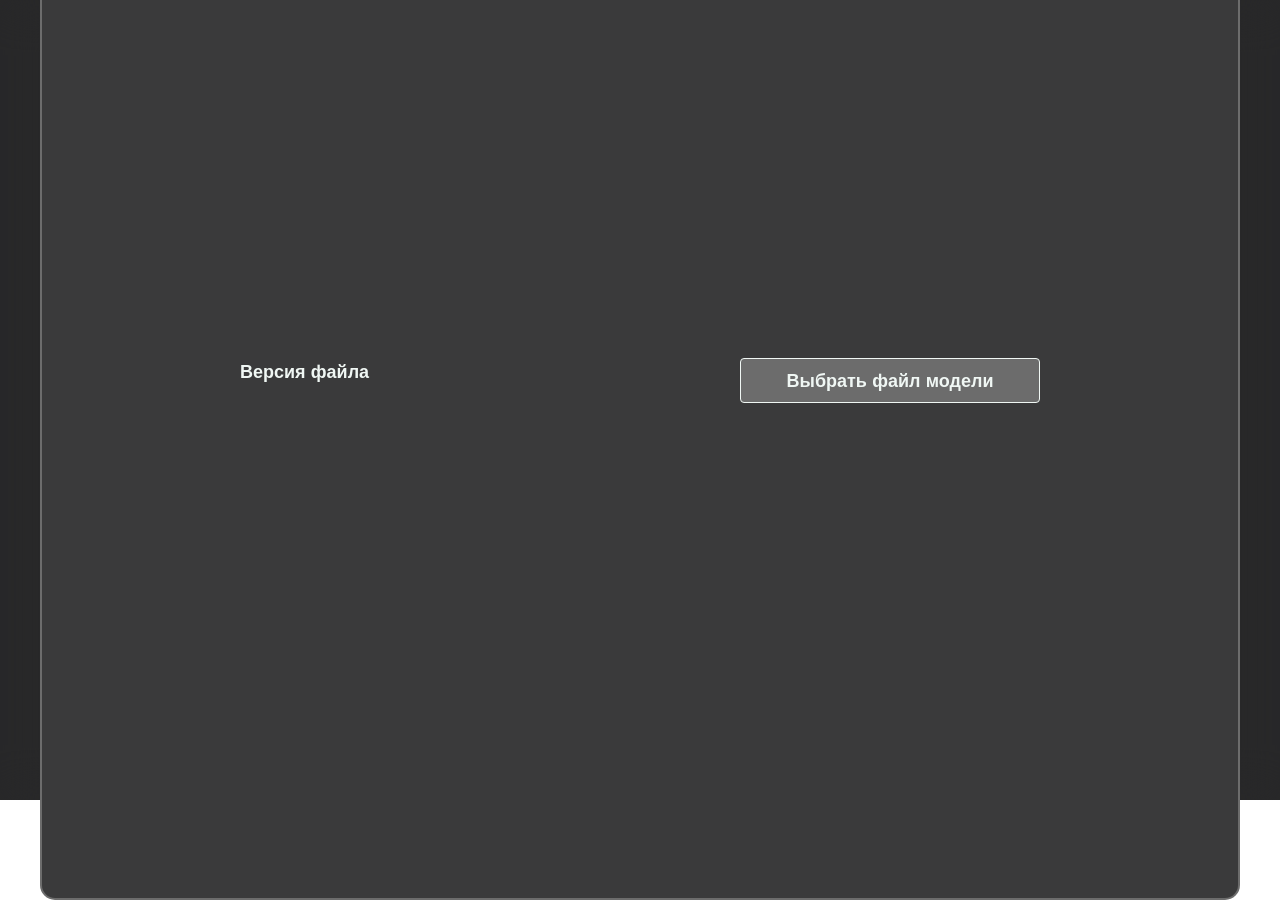
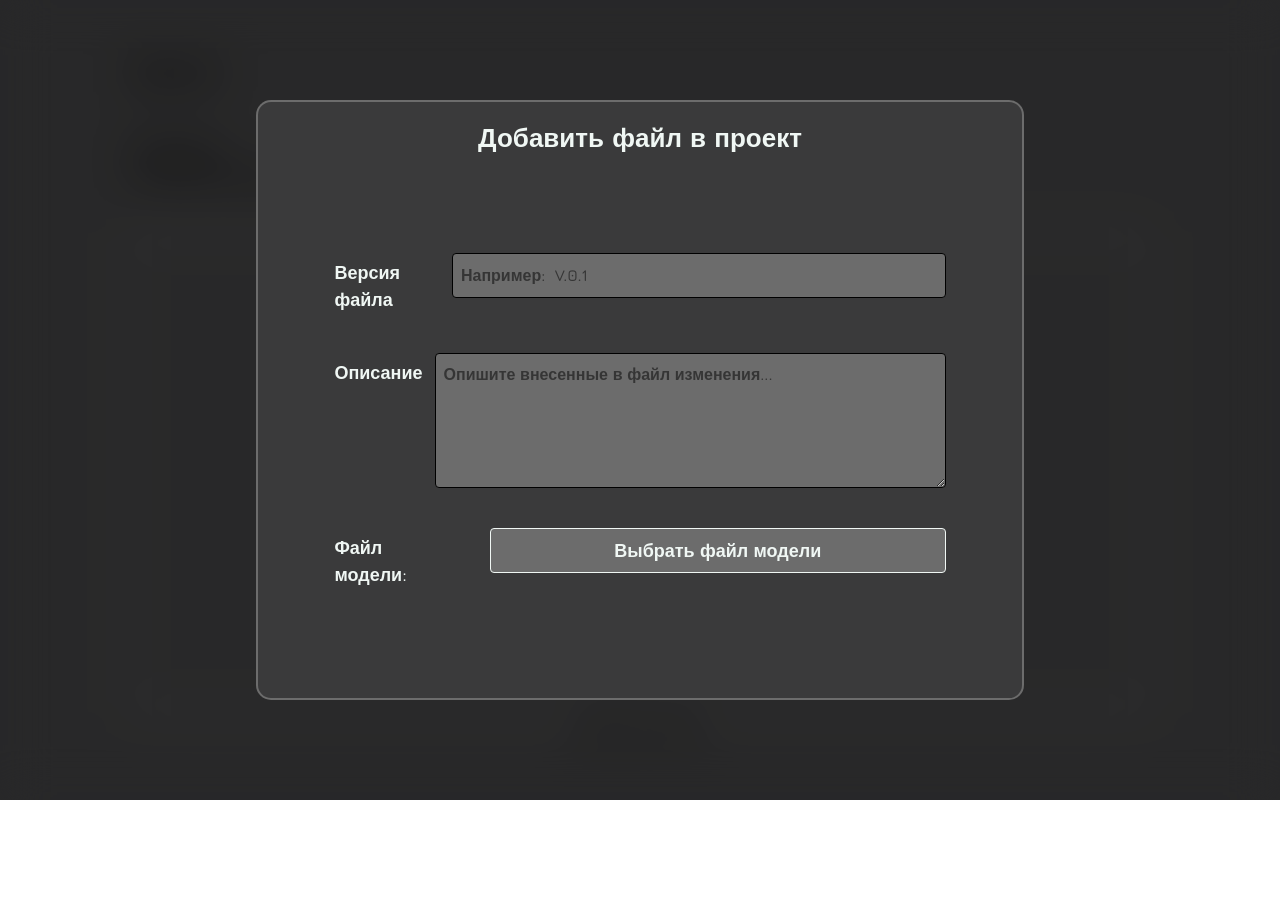
Before and after one commit to vlaus9/InterBiMatter, a React (Vite) app in the folder frontend/: page /projectPage in a window 1280 px wide. After the commit the page ends 800 px from the top, so only its background shows below. Built offline with nearby package versions, Linux system fonts and the light colour scheme; what @thatopen/components would draw is missing.

Commit message:
feat:Продолжаю делать компонент добавления файла в проект

```diff
--- a/frontend/src/components/AddFileToProjectForm/AddFileToProjectForm.tsx
+++ b/frontend/src/components/AddFileToProjectForm/AddFileToProjectForm.tsx
@@ -5,6 +5,8 @@ import { useState } from 'react'
 const AddFileToProjectForm: React.FC = () => {
 
     const [file, setFile] = useState<File>()
+    const [version, setVersion] = useState<string>('')
+    const [description, setDescription] = useState<string>('')
 
     const handleFileChange = (e: React.ChangeEvent<HTMLInputElement>) => {
         if (e.target.files && e.target.files.length > 0) {
@@ -21,7 +23,7 @@ const AddFileToProjectForm: React.FC = () => {
             variants={AnimateVariants.createProjectFormVariant}
             className='absolute flex justify-center items-center w-full h-full bg-black/30 backdrop-blur-xl'>
 
-            <div className='w-[1200px] min-w-[500px] h-[1000px] min-h-[600px] bg-(--bg-primary) border-2 border-(--button-group-primary-bg) m-[30px] rounded-[15px]'>
+            <div className='w-[60%] min-w-[500px] h-[70%] min-h-[600px] bg-(--bg-primary) border-2 border-(--button-group-primary-bg) m-[30px] rounded-[15px]'>
                 <div className='flex justify-center items-center h-20'>
                     <h1 className='text-(--text-primary) text-[26px] mb-2.5' style={{fontWeight: '800'}}>
                         Добавить файл в проект
@@ -29,9 +31,17 @@ const AddFileToProjectForm: React.FC = () => {
                 </div>
 
                 <form className='h-[80%] flex flex-col justify-center items-center'>
-                    <div className='flex gap-3 w-[800px] justify-between'>
-                        <h3 className='text-[18px] text-(--text-primary)'>Версия файла</h3>
-                        <label className='flex justify-center items-center cursor-pointer px-[15px] ml-[50px] w-[300px] h-[45px] bg-(--button-group-primary-bg) rounded-sm text-[18px] border text-(--text-primary) hover:border-[#d0cfcfff] hover:border-2 transition-all'>Выбрать файл модели</label>
+                    <div className='flex gap-3 w-[80%] justify-between mb-10'>
+                        <label htmlFor='fileVersion' className='text-[18px] text-(--text-primary) pt-1.5'>Версия файла</label>
+                        <input id='fileVersion' type='text' placeholder='Например:  V.0.1' value={version} onChange={(e: React.ChangeEvent<HTMLInputElement>) => setVersion(e.target.value)} required className='w-[600px] h-[45px] p-2 border border-black bg-(--button-group-primary-bg) outline-(--button-group-primary-bg) rounded-sm text-(--text-primary) placeholder:text-[black] placeholder:opacity-[0.5]'></input>
+                    </div>
+                    <div className='flex gap-3 w-[80%] justify-between mb-10'>
+                        <label htmlFor='fileVersion' className='text-[18px] text-(--text-primary) pt-1.5'>Описание</label>
+                        <textarea id='fileVersion' type='text' placeholder='Опишите внесенные в файл изменения...' value={description} onChange={(e: React.ChangeEvent<HTMLInputElement>) => setDescription(e.target.value)} required className='w-[600px] h-[135px] h-max-[300px] p-2 border border-black bg-(--button-group-primary-bg) outline-(--button-group-primary-bg) rounded-sm text-(--text-primary) placeholder:text-[black] placeholder:opacity-[0.5]'></textarea>
+                    </div>
+                    <div className='flex gap-3 w-[80%] justify-between'>
+                        <h3 className='text-[18px] text-(--text-primary) pt-1.5'>Файл модели:</h3>
+                        <label htmlFor='fileProject' className='flex justify-center items-center cursor-pointer px-[15px] ml-[50px] w-[600px] h-[45px] bg-(--button-group-primary-bg) rounded-sm text-[18px] border text-(--text-primary) hover:border-[#d0cfcfff] hover:border-2 transition-all'>Выбрать файл модели</label>
                         <input id='fileProject' type='file' className='hidden' accept='.ifc' onChange={handleFileChange}></input>
                     </div>
 
--- a/frontend/src/components/CreateProjectForm/CreateProjectForm.tsx
+++ b/frontend/src/components/CreateProjectForm/CreateProjectForm.tsx
@@ -75,32 +75,32 @@ const CreateProjectForm: React.FC = () => {
         exit={AnimateVariants.createProjectFormVariant.out}
         variants={{AnimateVariants}}
         className='absolute flex justify-center items-center w-full h-full bg-black/30 backdrop-blur-xl'>
-            <div className='w-[800px] min-w-[400px] h-[600px] min-h-[200px] bg-[var(--bg-primary)] border-[2px] border-[var(--button-group-primary-bg)] m-[30px] rounded-[15px]'>
-                <div className='flex justify-center items-center h-[80px]'>
-                    <h1 className='text-[var(--text-primary)] text-[26px] mb-[10px]' style={{ fontWeight: 800 }}>Создание проекта</h1>
+            <div className='w-[800px] min-w-[400px] h-[600px] min-h-[200px] bg-(--bg-primary) border-2 border-(--button-group-primary-bg) m-[30px] rounded-[15px]'>
+                <div className='flex justify-center items-center h-20'>
+                    <h1 className='text-(--text-primary) text-[26px] mb-2.5' style={{ fontWeight: 800 }}>Создание проекта</h1>
                 </div>
                 <form onSubmit={handleSubmit} className='h-[80%] flex flex-col justify-center items-center'>
-                    <div className='mb-[20px] w-[600px] flex justify-between items-center'>
-                        <label htmlFor='nameProject' className='mb-[10px] mt-[10px] text-[18px] text-[var(--text-primary)]'>Название проекта</label>
-                        <input id='nameProject' type='text' placeholder='Введите название проекта...' value={nameProject} onChange={(e: React.ChangeEvent<HTMLInputElement>) => setNameProject(e.target.value)} required className='w-[300px] h-[45px] p-[8px] border border-[black] bg-[var(--button-group-primary-bg)] outline-[var(--button-group-primary-bg)] rounded-[4px] text-[var(--text-primary)] placeholder:text-center placeholder:text-[black] placeholder:opacity-[0.5]'></input>
+                    <div className='mb-5 w-[600px] flex justify-between items-center'>
+                        <label htmlFor='nameProject' className='mb-2.5 mt-2.5 text-[18px] text-(--text-primary)'>Название проекта</label>
+                        <input id='nameProject' type='text' placeholder='Введите название проекта...' value={nameProject} onChange={(e: React.ChangeEvent<HTMLInputElement>) => setNameProject(e.target.value)} required className='w-[300px] h-[45px] p-2 border border-[black] bg-(--button-group-primary-bg) outline-(--button-group-primary-bg) rounded-sm text-(--text-primary) placeholder:text-center placeholder:text-[black] placeholder:opacity-[0.5]'></input>
                     </div>
-                    <div className='mb-[20px] w-[600px] flex justify-between items-center'>
-                        <label htmlFor='nameProject' className='mb-[10px] mt-[10px] text-[18px] text-[var(--text-primary)]'>Версия файла модели</label>
-                        <input id='nameProject' type='text' placeholder='Введите название версии...' value={version} onChange={(e: React.ChangeEvent<HTMLInputElement>) => setVersion(e.target.value)} required className='w-[300px] h-[45px] p-[8px] border border-[black] bg-[var(--button-group-primary-bg)] outline-[var(--button-group-primary-bg)] rounded-[4px] text-[var(--text-primary)] placeholder:text-center placeholder:text-[black] placeholder:opacity-[0.5]'></input>
+                    <div className='mb-5 w-[600px] flex justify-between items-center'>
+                        <label htmlFor='nameProject' className='mb-2.5 mt-2.5 text-[18px] text-(--text-primary)'>Версия файла модели</label>
+                        <input id='nameProject' type='text' placeholder='Введите название версии...' value={version} onChange={(e: React.ChangeEvent<HTMLInputElement>) => setVersion(e.target.value)} required className='w-[300px] h-[45px] p-[8px] border border-[black] bg-(--button-group-primary-bg) outline-(--button-group-primary-bg) rounded-sm text-(--text-primary) placeholder:text-center placeholder:text-[black] placeholder:opacity-[0.5]'></input>
                     </div>
                     <div className='flex justify-between items-center w-[600px] '>
-                        <h3 className='text-[18px] text-[var(--text-primary)]'>Файл модели</h3>
+                        <h3 className='text-[18px] text-(--text-primary)'>Файл модели</h3>
 
                         {selectedFiles.length === 0 ?
                             <>
-                                <label htmlFor="fileProject" className='flex rounded-[4px] px-[15px] ml-[50px] w-[300px] h-[45px] bg-[var(--button-group-primary-bg)] justify-center items-center border cursor-pointer hover:border-[#d0cfcfff] hover:border-[2px] transition-all'>
+                                <label htmlFor="fileProject" className='flex rounded-sm px-[15px] ml-[50px] w-[300px] h-[45px] bg-(--button-group-primary-bg) justify-center items-center border cursor-pointer hover:border-[#d0cfcfff] hover:border-2 transition-all'>
                                 Загрузить файл модели
                                 </label>
                                 <input id='fileProject' type='file' accept='.ifc' className='hidden' onChange={handleFileChange} multiple></input>
                             </>
                         :
-                            <div className='flex flex-col justify-center gap-[10px]'>
-                                <label htmlFor="fileProject" className='flex rounded-[4px] px-[15px] w-[300px] h-[45px] bg-[var(--button-group-primary-bg)] justify-center items-center border cursor-pointer hover:border-[#d0cfcfff] hover:border-[2px] transition-all'>
+                            <div className='flex flex-col justify-center gap-2.5'>
+                                <label htmlFor="fileProject" className='flex rounded-sm px-[15px] w-[300px] h-[45px] bg-[var(--button-group-primary-bg)] justify-center items-center border cursor-pointer hover:border-[#d0cfcfff] hover:border-[2px] transition-all'>
                                 Выбрать другой файл
                                 </label>
                                 <input id='fileProject' type='file' accept='.gltf, .glb, .bin, .jpf, .jpeg, .png, .mtl, .ifc' className='hidden' onChange={handleFileChange} multiple></input>
```
